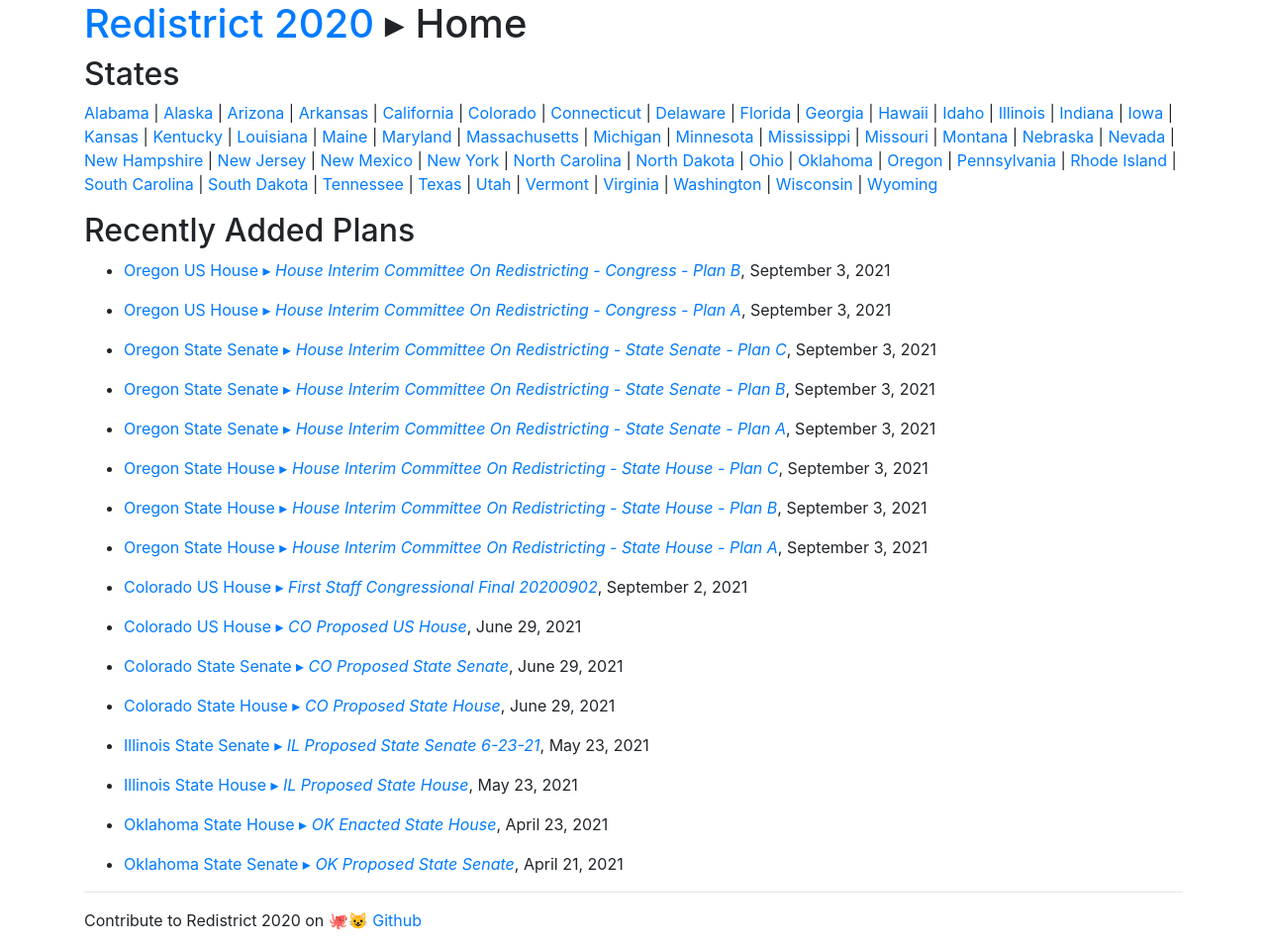
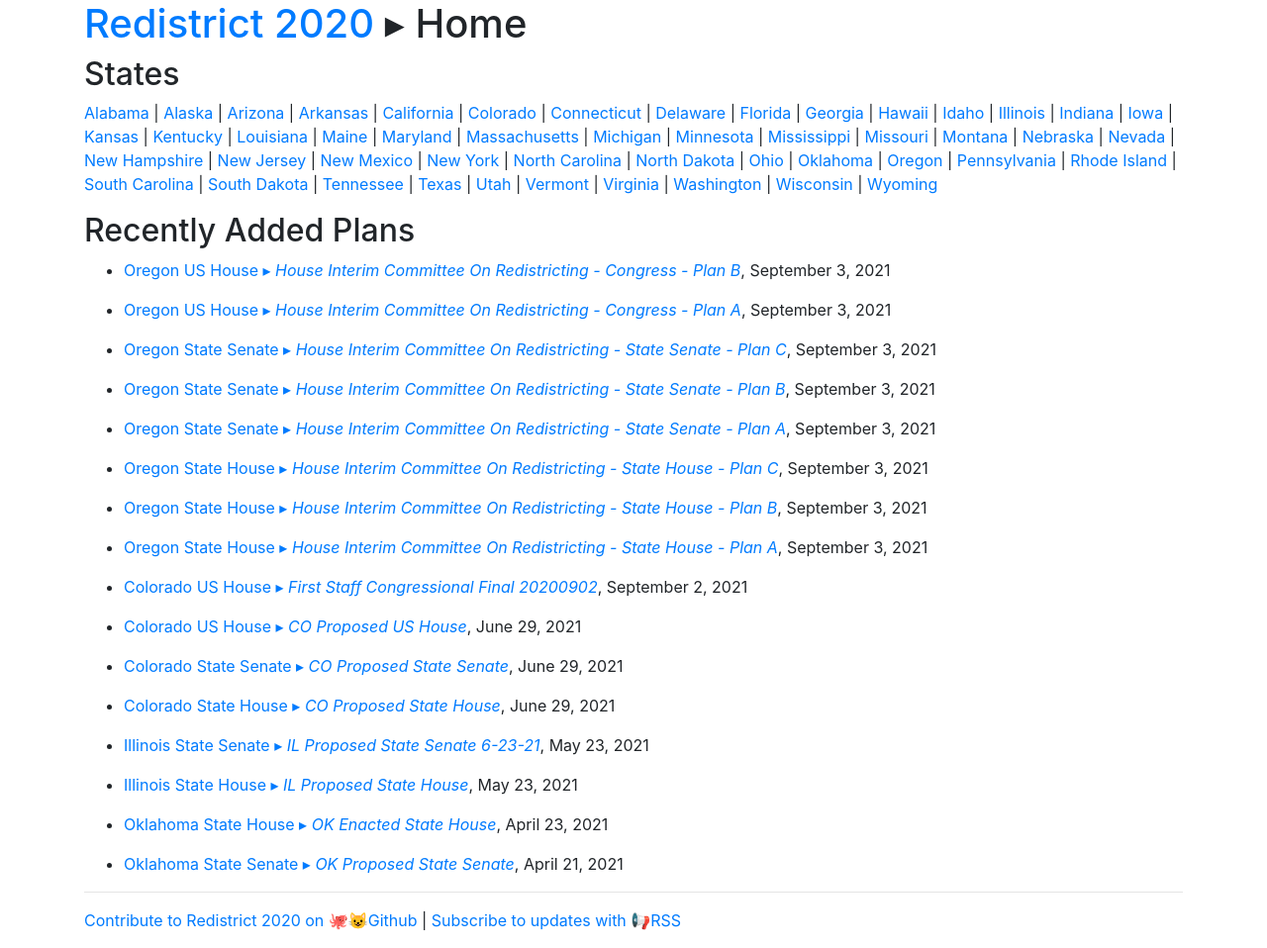
Before and after one commit to PlanScore/Redistrict2020, a Jekyll site: the page built from index.md, in a window 1280 px wide. Shown: the whole page at 99% size. Built offline with Jekyll 4.4.1, drawn with Linux system fonts in a browser that asks for light colours.

Commit message:
Added link to XML feed

```diff
--- a/_layouts/basic-page.html
+++ b/_layouts/basic-page.html
@@ -17,7 +17,9 @@
     {{ content }}
     <hr>
     <p>
-        Contribute to Redistrict 2020 on <a href="https://github.com/PlanScore/Redistrict2020">🐙😺 Github</a>
+        <a href="https://github.com/PlanScore/Redistrict2020">Contribute to Redistrict 2020 on 🐙😺Github</a>
+        |
+        <a href="/feed.xml">Subscribe to updates with 📢RSS</a>
     </p>
 </div>
 </body>
--- a/_layouts/plan-page.html
+++ b/_layouts/plan-page.html
@@ -203,7 +203,9 @@
     </div>
     <hr>
     <p>
-        Contribute to Redistrict 2020 on <a href="https://github.com/PlanScore/Redistrict2020">🐙😺 Github</a>
+        <a href="https://github.com/PlanScore/Redistrict2020">Contribute to Redistrict 2020 on 🐙😺Github</a>
+        |
+        <a href="/feed.xml">Subscribe to updates with 📢RSS</a>
     </p>
     </div>
 </body>
```
